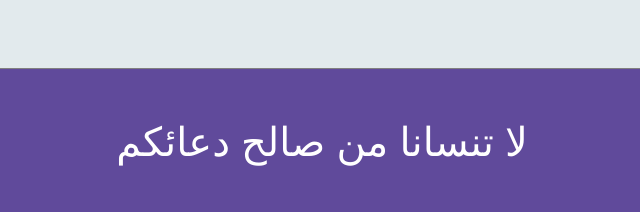
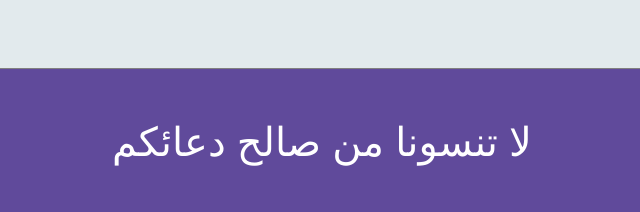
Before and after one commit to Mahmoud-Ramzy/Azkar-Elmasaa, a plain HTML site: page index.html in a window 1280 px wide. Shown: the part 7422-7634 px from the top of the page, 318-958 px from the left. Drawn offline with Linux system fonts and the light colour scheme.

Commit message:
Update index.html

```diff
--- a/index.html
+++ b/index.html
@@ -561,7 +561,7 @@
             </div>
           </section>
         </div>
-        <footer>لا تنسانا من صالح دعائكم</footer>
+        <footer>لا تنسونا من صالح دعائكم</footer>
       </div>
     </div>
 
```
